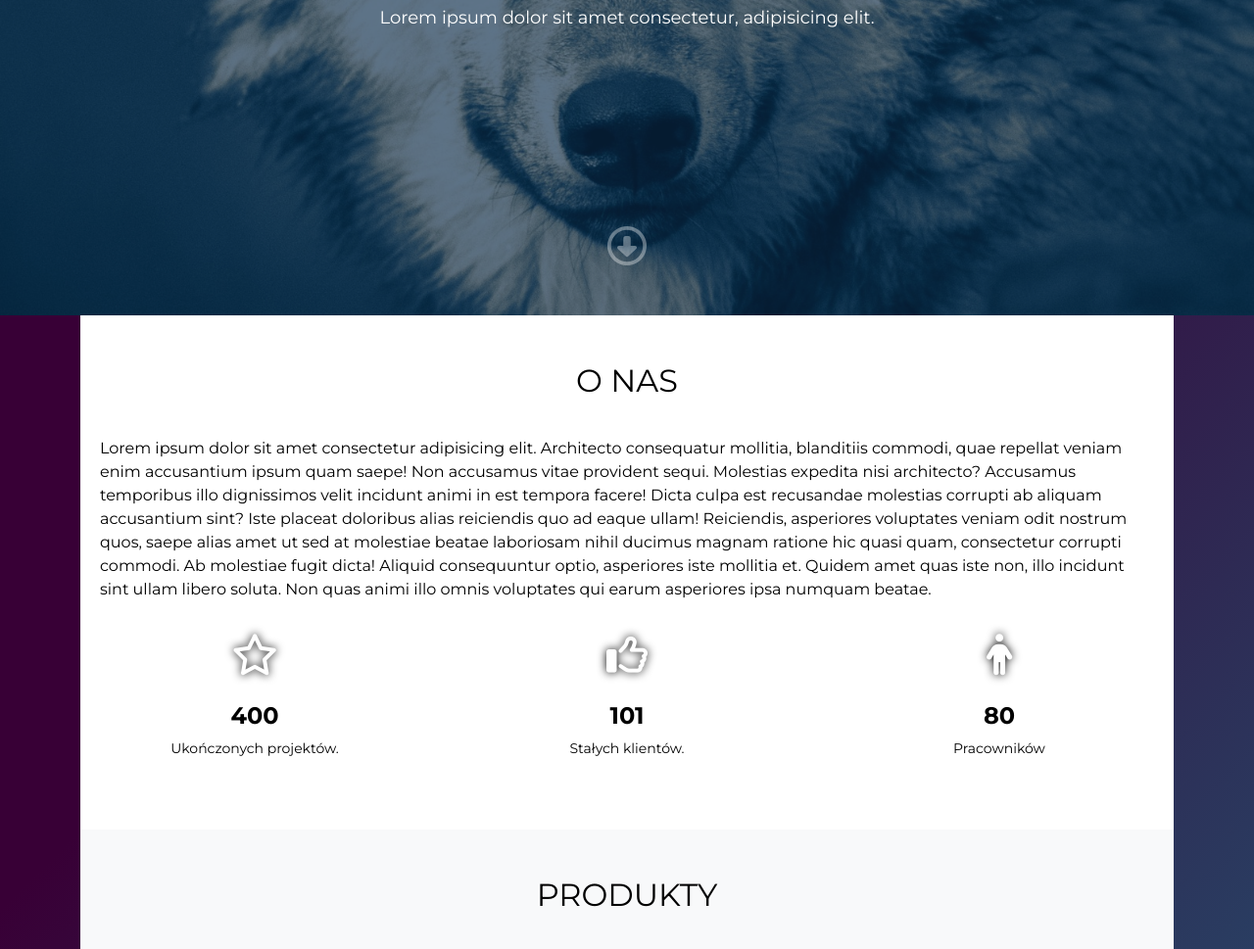
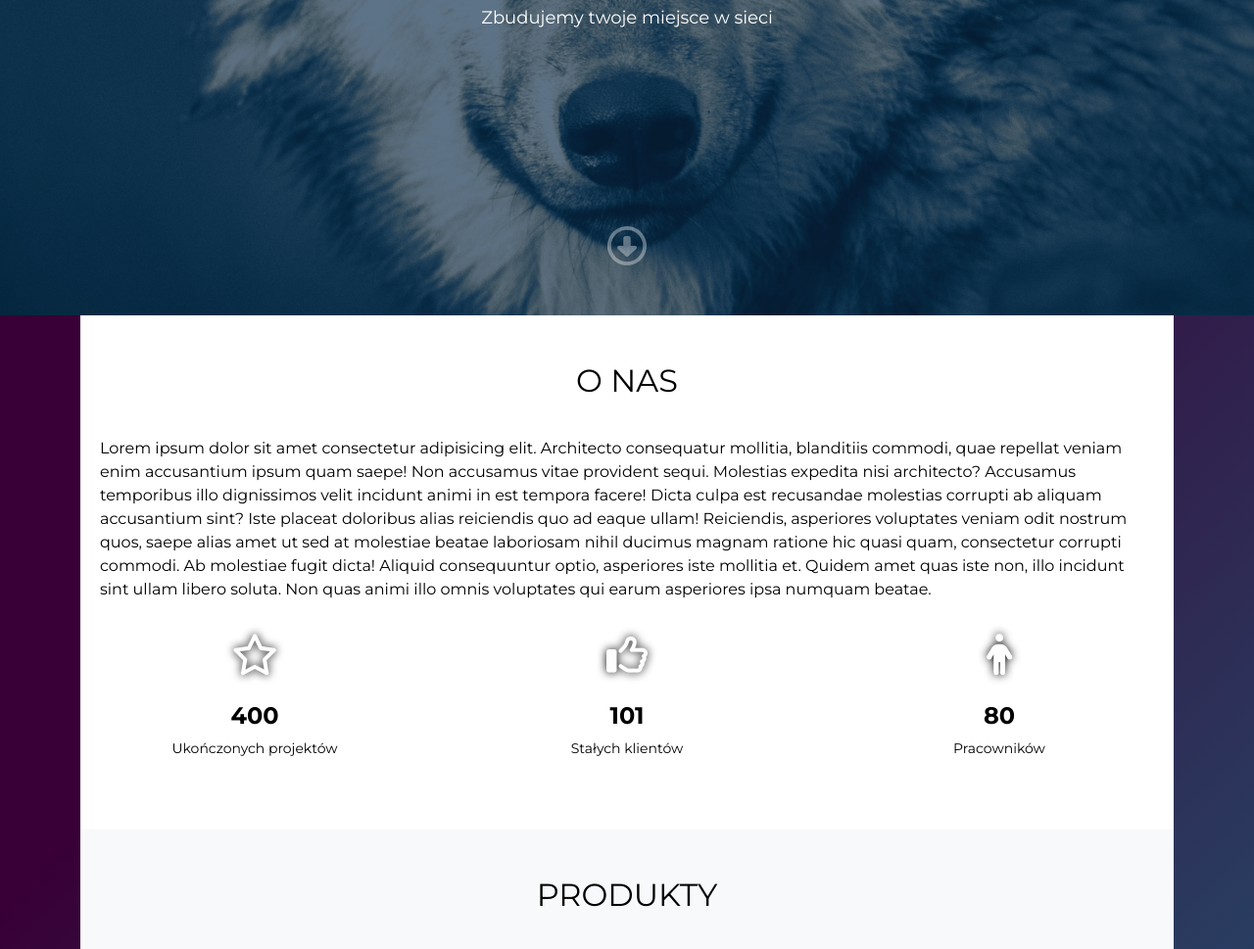
Before and after one commit to graqu/creativeDesign, a plain HTML site: page index.html in a window 1280 px wide. Shown: the part 478-1447 px from the top of the page at 98% size. Drawn offline with nearby package versions, Linux system fonts and the light colour scheme.

Commit message:
changed title description and section about-us

```diff
--- a/css/style.css
+++ b/css/style.css
@@ -264,7 +264,6 @@ h2 {
 .team .team-card .team-shadow p {
   display: none;
   color: #fff;
-  display: none;
 }
 .team .team-card .card-image:hover .team-shadow {
   height: 100%;
--- a/index.html
+++ b/index.html
@@ -45,7 +45,7 @@
             <div class="hero-text text-center">
                 <i class="fa-brands fa-wolf-pack-battalion"></i>
                 <h1>creative<span class="header-logo-mark">design</span></h1>
-                <p>Lorem ipsum dolor sit amet consectetur, adipisicing elit.</p>
+                <p>Zbudujemy twoje miejsce w sieci</p>
             </div>
         </div>
         <div class="arrow text-center">
@@ -75,12 +75,12 @@
                     <div class="text-center col-md-6 col-lg-4 py-2 about-us-item">
                         <p class="about-us-icon"><i class="fa-regular fa-star"></i></p>
                         <h3>400</h3>
-                        <p class="aboutus-details">Ukończonych projektów.</p>
+                        <p class="aboutus-details">Ukończonych projektów</p>
                     </div>
                     <div class="text-center col-md-6 col-lg-4 py-2 about-us-item">
                         <p class="about-us-icon"><i class="fa-regular fa-thumbs-up"></i></p>
                         <h3>101</h3>
-                        <p class="aboutus-details">Stałych klientów.</p>
+                        <p class="aboutus-details">Stałych klientów</p>
                     </div>
                     <div class="text-center col-md-12 col-lg-4 py-2 about-us-item">
                         <p class="about-us-icon"><i class="fa-solid fa-person"></i></p>
```
Also changed, not shown: 1 other file.
